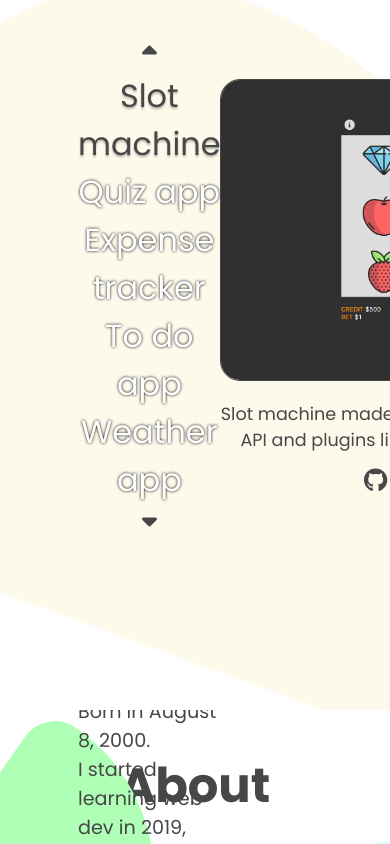
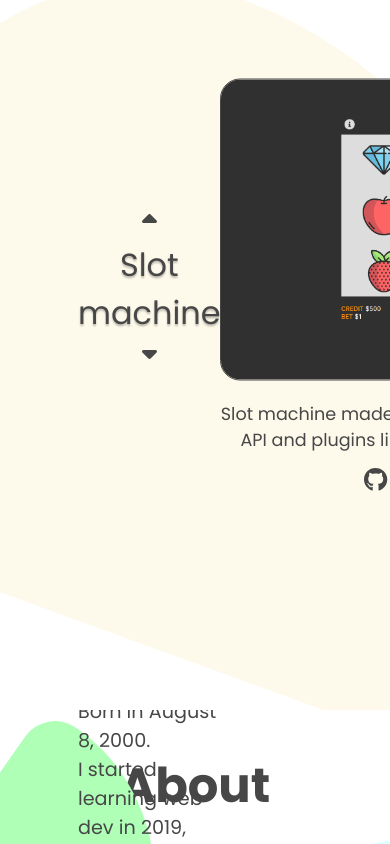
Before and after one commit to cateruu/cateruu.github.io, a React (Create React App) app: page / in a window 390 px wide. Shown: the part 978-1822 px from the top of the page. Built offline with nearby package versions, Linux system fonts and the light colour scheme.

Commit message:
show 1 project on mobile

```diff
--- a/src/components/Projects/Projects.jsx
+++ b/src/components/Projects/Projects.jsx
@@ -1,4 +1,4 @@
-import { useState } from 'react';
+import { useState, useEffect } from 'react';
 // styles
 import classes from './css/Projects.module.css';
 // components
@@ -61,16 +61,31 @@ const Projects = () => {
     });
   };
 
-  const sliderElements = projects.map((project) => {
+  let sliderElements = projects.map((project) => {
+    if (document.body.clientWidth <= 800) {
+      return project.active ? (
+        <p
+          key={project.id}
+          className={`${classes.name} ${
+            project.active ? classes.active : null
+          }`}
+        >
+          {project.name}
+        </p>
+      ) : null;
+    } else {
       return (
         <p
           key={project.id}
-        className={`${classes.name} ${project.active ? classes.active : null}`}
+          className={`${classes.name} ${
+            project.active ? classes.active : null
+          }`}
           onClick={() => setCurrentProject('select', project.id)}
         >
           {project.name}
         </p>
       );
+    }
   });
 
   const activeProject = projects
--- a/src/components/Projects/css/Projects.module.css
+++ b/src/components/Projects/css/Projects.module.css
@@ -111,9 +111,14 @@
 
 .name {
   font-size: 2rem;
-  color: white;
+  color: #fff;
   text-shadow: 0px 0px 3px #000;
   cursor: pointer;
+  transition: 0.2s;
+}
+
+.name:hover {
+  text-shadow: 0px 0px 5px #000;
 }
 
 .active {
```
Lines whose indentation alone changed are shown as unchanged.
